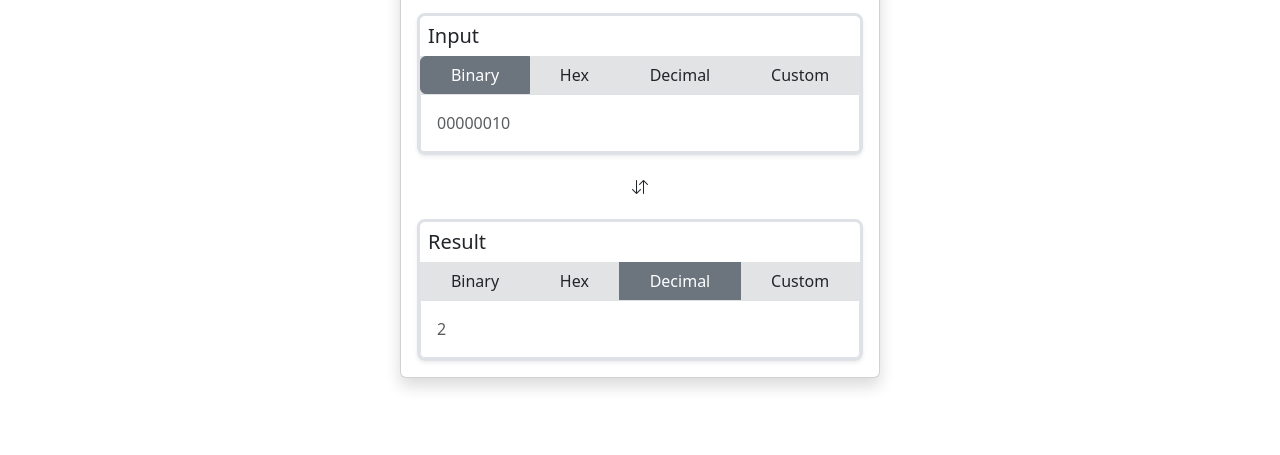
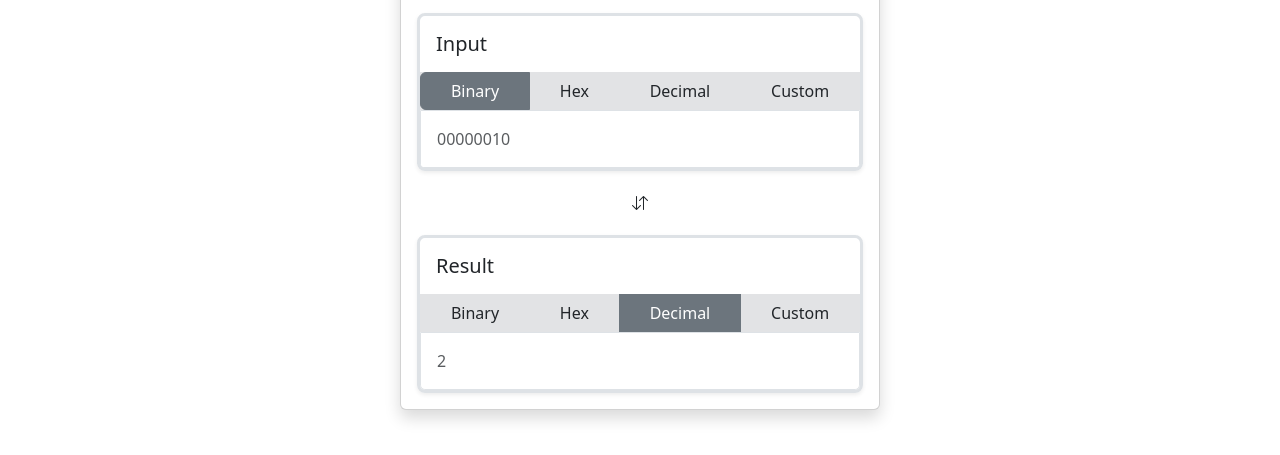
Before and after one commit to JonCGroberg/BaseConvert, a plain HTML site: page index.html in a window 1280 px wide. Shown: the part 345-800 px from the top of the page. Drawn offline with nearby package versions, Linux system fonts and the light colour scheme.

Commit message:
changed padding from p-2 to p-3 for input and result

```diff
--- a/index.html
+++ b/index.html
@@ -38,7 +38,7 @@
             <div class="card-body">
                 <div class="card-text">
                     <div class="mx-auto rounded-3 shadow-sm border border-3">
-                           <h5 class="m-2">Input</h5>
+                           <h5 class="m-3">Input</h5>
                         <div class="btn-outline-secondary bg-secondary-subtle btn-group w-100" style="border-radius: 0px;">
                             <input type="radio" class="btn-check" name="inputs" id="binaryInput" checked>
                             <label class="btn" for="binaryInput">Binary </label>
@@ -53,7 +53,7 @@
                     </div>
                     <div class="row"><i class="bi bi-arrow-down-up p-4 text-center"></i></div>
                     <div class=" mx-auto shadow-sm  border border-3 rounded-3">
-                        <h5 class="m-2">Result</h5>
+                        <h5 class="m-3">Result</h5>
                         <div class="bg-secondary-subtle btn-outline-secondary btn-group w-100" style="border-radius: 0px;">
                             <input type="radio" class="btn-check" name="outputs" id="binaryOutput">
                             <label class="btn btn-" for="binaryOutput">Binary</label>
```
Also changed, not shown: 1 other file.
